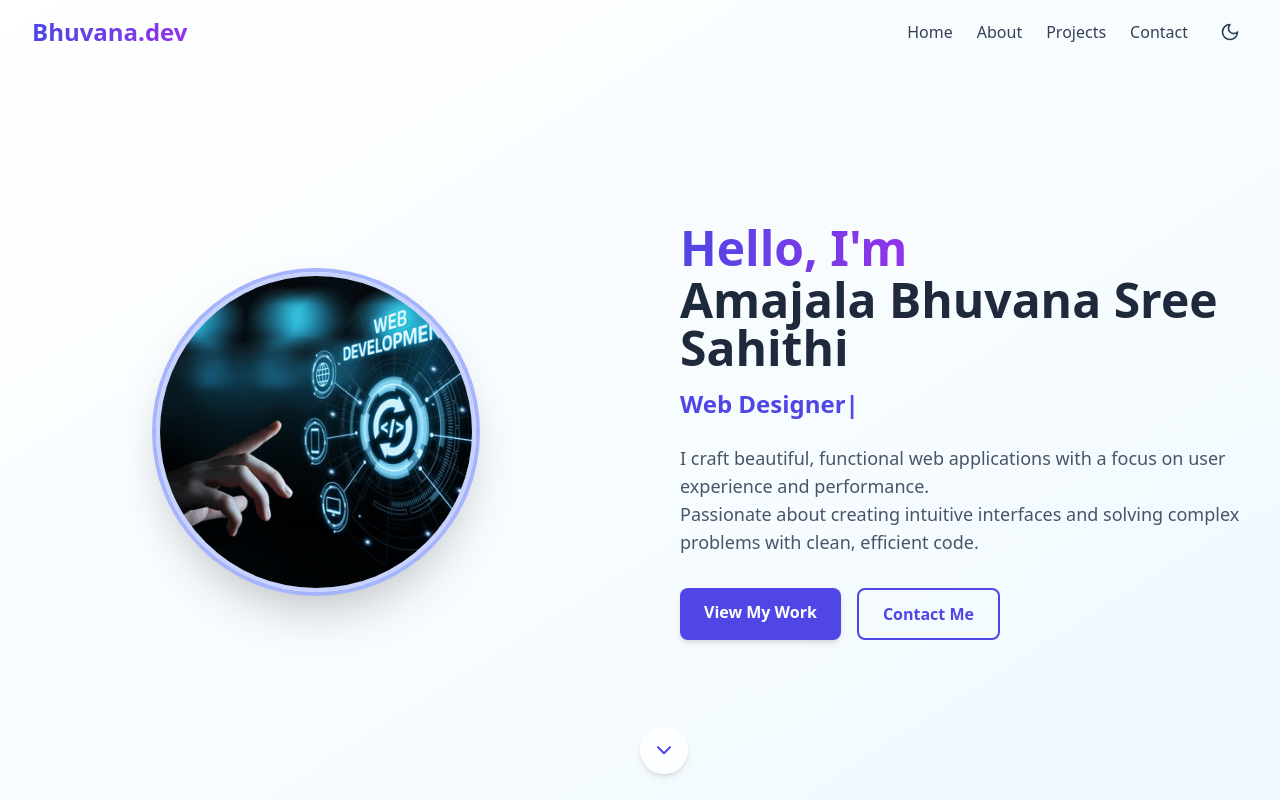
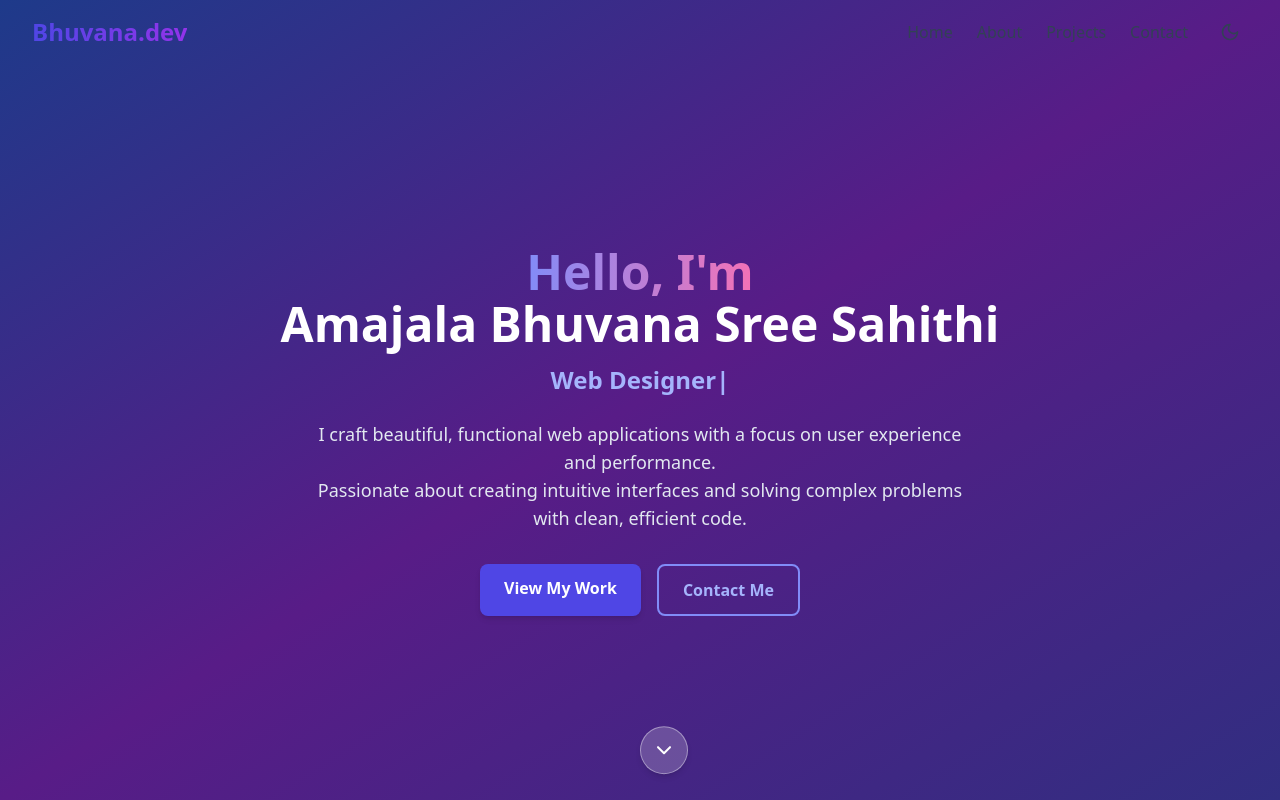
Before and after one commit to bhuvana816/Portfolio., a React (Vite) app: page / in a window 1280 px wide. Shown: the top 800 px of the page. Built offline with nearby package versions, Linux system fonts and the light colour scheme.

Commit message:
Update Hero.tsx

```diff
--- a/src/components/Hero.tsx
+++ b/src/components/Hero.tsx
@@ -2,7 +2,6 @@ import React from 'react';
 import { motion } from 'framer-motion';
 import { ChevronDown } from 'lucide-react';
 import AnimatedSection from './AnimatedSection';
-import ppp from '../data/ppp.jpg';
 import { TypeAnimation } from 'react-type-animation';
 
 const Hero: React.FC = () => {
@@ -10,34 +9,20 @@ const Hero: React.FC = () => {
     <section
       id="home"
       className="min-h-screen flex flex-col justify-center pt-16 relative overflow-hidden
-                 bg-gradient-to-br from-white to-sky-50 dark:from-slate-900 dark:to-slate-800"
+                 bg-gradient-to-br from-blue-900 via-purple-900 to-indigo-900 text-white"
     >
-      <div className="absolute inset-0 bg-grid-pattern opacity-[0.03] dark:opacity-[0.05]"></div>
+      {/* Background pattern if you have one */}
+      <div className="absolute inset-0 bg-grid-pattern opacity-[0.03]"></div>
 
       <div className="container mx-auto px-4 md:px-8 relative z-10">
-        <div className="flex flex-col md:flex-row items-center gap-10 md:gap-20">
-          <AnimatedSection className="md:w-1/2 flex justify-center">
-            <motion.div
-              className="w-64 h-64 md:w-80 md:h-80 rounded-full overflow-hidden border-4 border-indigo-200 dark:border-indigo-800 shadow-2xl ring-4 ring-indigo-300 dark:ring-indigo-700"
-              whileHover={{ scale: 1.05 }}
-              transition={{ type: 'spring', stiffness: 300 }}
-            >
-              <img
-                src={ppp}
-                alt="Profile"
-                className="w-full h-full object-cover"
-              />
-            </motion.div>
-          </AnimatedSection>
-
-          <div className="md:w-1/2 text-center md:text-left">
-            <AnimatedSection delay={0.1}>
+        <div className="flex flex-col items-center text-center">
+          <AnimatedSection>
             <motion.h1
-                className="text-4xl md:text-5xl font-extrabold text-slate-800 dark:text-white mb-4 leading-tight"
+              className="text-4xl md:text-5xl font-extrabold mb-4 leading-tight"
               whileHover={{ scale: 1.02 }}
               transition={{ type: 'spring', stiffness: 400 }}
             >
-                <span className="bg-clip-text text-transparent bg-gradient-to-r from-indigo-600 to-purple-600 dark:from-indigo-400 dark:to-purple-400">
+              <span className="bg-clip-text text-transparent bg-gradient-to-r from-indigo-400 to-pink-400">
                 Hello, I'm
               </span>
               <div className="mt-1">Amajala Bhuvana Sree Sahithi</div>
@@ -52,24 +37,24 @@ const Hero: React.FC = () => {
                 'Web Designer',
                 2000,
                 'React & Django Enthusiast',
-                  2000
+                2000,
               ]}
               wrapper="h2"
               speed={50}
               repeat={Infinity}
-                className="text-xl md:text-2xl font-semibold text-indigo-600 dark:text-indigo-400 mb-6"
+              className="text-xl md:text-2xl font-semibold text-indigo-300 mb-6"
             />
           </AnimatedSection>
 
           <AnimatedSection delay={0.3}>
-              <p className="text-slate-600 dark:text-slate-400 mb-8 leading-relaxed text-base md:text-lg">
+            <p className="text-slate-200 mb-8 leading-relaxed text-base md:text-lg max-w-2xl">
               I craft beautiful, functional web applications with a focus on user experience and performance. <br />
               Passionate about creating intuitive interfaces and solving complex problems with clean, efficient code.
             </p>
           </AnimatedSection>
 
           <AnimatedSection delay={0.4}>
-              <div className="flex flex-wrap justify-center md:justify-start gap-4">
+            <div className="flex flex-wrap justify-center gap-4">
               <motion.a
                 href="#projects"
                 className="px-6 py-3 bg-indigo-600 hover:bg-indigo-700 text-white font-semibold rounded-lg shadow-md hover:shadow-xl transition-all"
@@ -80,7 +65,7 @@ const Hero: React.FC = () => {
               </motion.a>
               <motion.a
                 href="#contact"
-                  className="px-6 py-3 border-2 border-indigo-600 dark:border-indigo-400 text-indigo-600 dark:text-indigo-400 font-semibold rounded-lg hover:bg-indigo-50 dark:hover:bg-indigo-900/30 transition-all"
+                className="px-6 py-3 border-2 border-indigo-400 text-indigo-300 font-semibold rounded-lg hover:bg-indigo-800/30 transition-all"
                 whileHover={{ scale: 1.05 }}
                 whileTap={{ scale: 0.95 }}
               >
@@ -88,7 +73,6 @@ const Hero: React.FC = () => {
               </motion.a>
             </div>
           </AnimatedSection>
-          </div>
         </div>
       </div>
 
@@ -99,7 +83,7 @@ const Hero: React.FC = () => {
       >
         <a
           href="#projects"
-          className="flex items-center justify-center w-12 h-12 rounded-full bg-white/80 dark:bg-slate-800/80 shadow-md hover:shadow-lg transition-all text-indigo-600 dark:text-indigo-400"
+          className="flex items-center justify-center w-12 h-12 rounded-full bg-white/20 text-white border border-white/40 shadow-md hover:shadow-lg transition-all"
           aria-label="Scroll to projects"
         >
           <ChevronDown />
```
Lines whose indentation alone changed are shown as unchanged.
